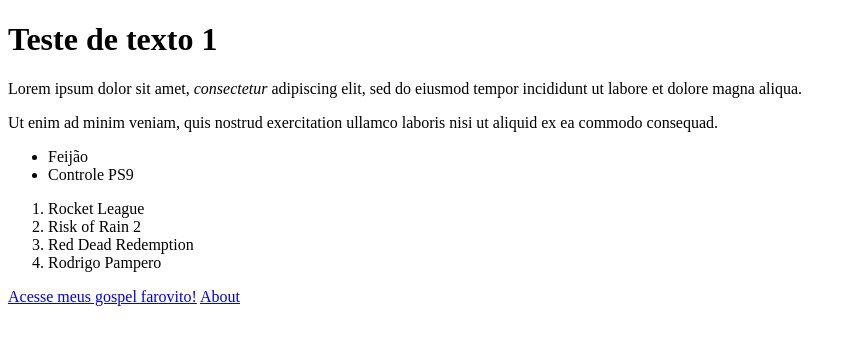
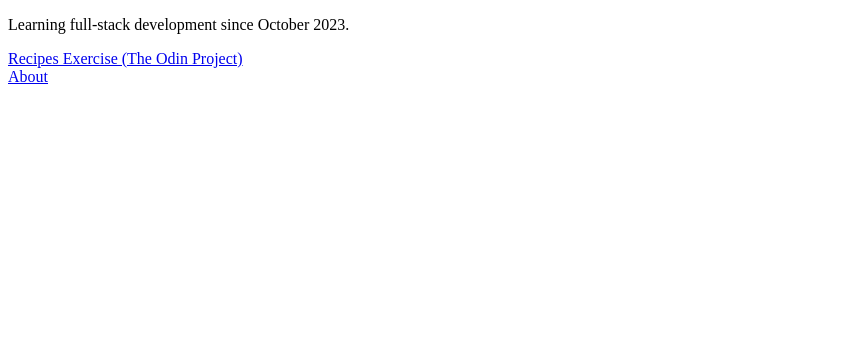
Before and after one commit to feiprojects/theodinproject, a plain HTML site: page index.html in a window 1280 px wide. Shown: the whole page, without its empty margins (0-856 px from the left). Drawn offline with Linux system fonts and the light colour scheme.

Commit message:
Updated the main page to connect all the other pages.

```diff
--- a/index.html
+++ b/index.html
@@ -2,29 +2,16 @@
 <html lang="en">
     <head>
         <meta charset="UTF-8">
-        <title>My first webpage!</title>
+        <title>Welcome to my development minifolio!</title>
     </head>
 
     <body>
-        <h1>Teste de texto 1</h1>
-        <p>Lorem ipsum dolor sit amet, <em>consectetur</em> adipiscing elit, sed do eiusmod tempor incididunt ut labore et dolore magna aliqua.</p>
-        <p>Ut enim ad minim veniam, quis nostrud exercitation ullamco laboris nisi ut aliquid ex ea commodo consequad.</p>
+        <p>Learning full-stack development since October 2023.</p>
+        <div><a href="receita/index.html">Recipes Exercise (The Odin Project)</a></div>
 
-        <ul>
-            <li>Feijão</li>
-            <li>Controle PS9</li>
-        </ul>
 
-        <ol>
-            <li>Rocket League</li>
-            <li>Risk of Rain 2</li>
-            <li>Red Dead Redemption</li>
-            <li>Rodrigo Pampero</li>
-        </ol>
-
-        <a href="https://www.rhamon.com" target="_blank" rel="noopener noreferrer">Acesse meus gospel farovito!</a>
         <a href="pages/about.html">About</a>
 
-        <img>
+
     </body>
 </html>
```
